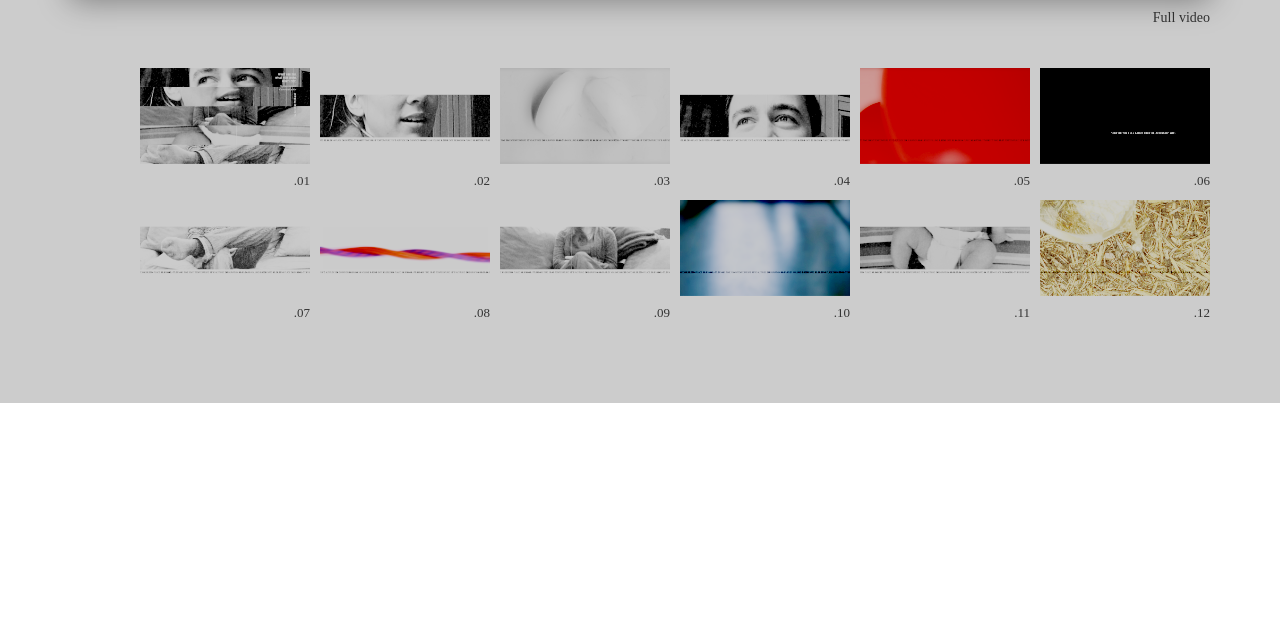
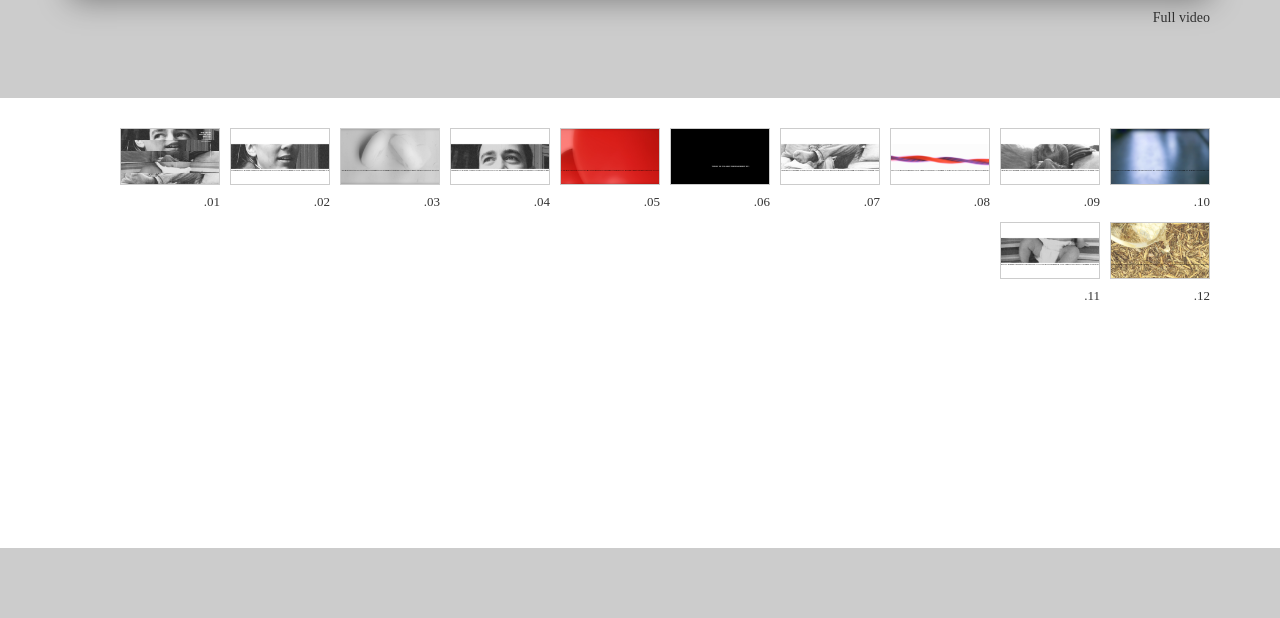
Before and after one commit to carolineportugal/estudioporto, a Jekyll site: the page built from _posts/2016-08-22-what-you-say.html, in a window 1280 px wide. Shown: the part 711-1329 px from the top of the page. Built offline with Jekyll 4.4.1, drawn with Linux system fonts in a browser that asks for light colours; nearby versions of some CDN libraries; some web fonts are replaced; before the commit the page ends 1114 px from its top, so only the background shows below that.

Commit message:
starts editing double color background for video pages

```diff
--- a/_posts/2016-08-22-what-you-say.html
+++ b/_posts/2016-08-22-what-you-say.html
@@ -12,7 +12,6 @@ tags:
     <h1 class="hidden-section-name">What You Say, What You Show, What I See</h1>
 
       <div class="container">
-
         <div class="row">
           <div class="col-sm-12">
             <div class="top-row">
@@ -23,7 +22,10 @@ tags:
             </div>
           </div>
         </div>
+      </div>
 
+      <div class="bottom-background">
+        <div class="container">
           <div class="row">
             <div class="col-sm-12">
               <div class="bottom-row">
@@ -102,7 +104,7 @@ tags:
               </div>
             </div>
           </div>
-
+        </div>
       </div>
 
 </section>
--- a/_sass/_bike-in-park-out.scss
+++ b/_sass/_bike-in-park-out.scss
@@ -17,7 +17,7 @@ $background:#ccc;
     margin:0 0 1rem 1rem;
     display: flex;
     flex-direction: column;
-    width: 170px;
+    width: 120px;
 
     img{
       mix-blend-mode:color-burn;
--- a/_sass/_what-you-say.scss
+++ b/_sass/_what-you-say.scss
@@ -6,6 +6,12 @@ $background:#ccc;
   background:$background;
   min-height: 100vh;
   padding:7rem 0;
+
+  .bottom-background{
+    background: #fff;
+    min-height:50vh;
+    padding:3rem;
+  }
 
   .bottom-row{
     display: flex;
@@ -17,13 +23,14 @@ $background:#ccc;
     margin:0 0 1rem 1rem;
     display: flex;
     flex-direction: column;
-    width: 170px;
+    width: 100px;
 
     img{
-      mix-blend-mode:color-burn;
+      // mix-blend-mode:color-burn;
       // filter:grayscale(1);
       width: 100%;
       cursor: zoom-in;
+      border:1px solid #ccc;
 
       &:hover,
       &:active {
@@ -46,7 +53,7 @@ $background:#ccc;
   }
 
   .top-row{
-    margin-bottom:4rem;
+    margin-bottom:7rem;
 
     .video-wrapper{
       position: relative;
```
Lines whose indentation alone changed are shown as unchanged.
